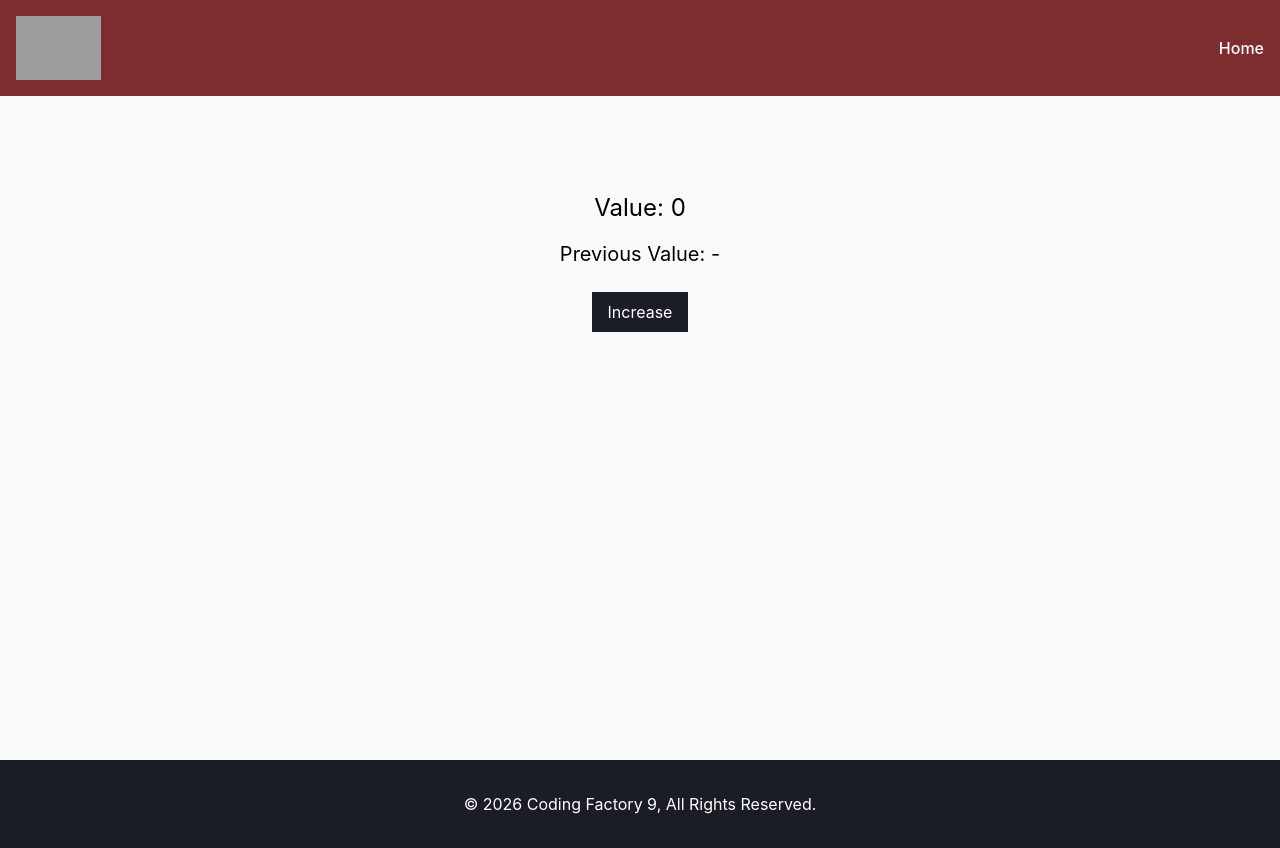
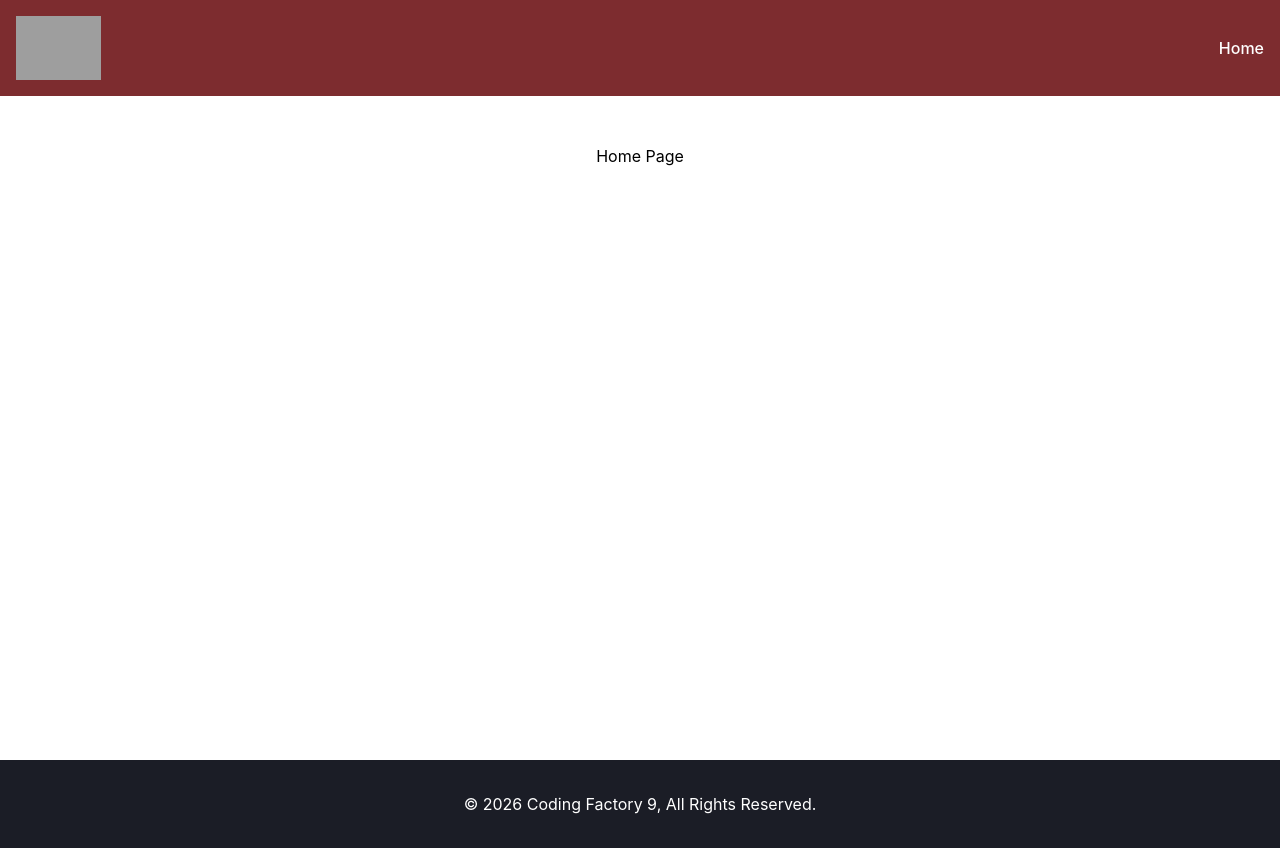
Before and after one commit to PantelisTs/cf9-react, a React (Vite) app: page / in a window 1280 px wide. Built offline with nearby package versions, Linux system fonts and the light colour scheme; grey boxes are pictures that could not be loaded.

Commit message:
chore: learning react-router library

```diff
--- a/src/App.tsx
+++ b/src/App.tsx
@@ -2,12 +2,20 @@
 // import ArrowFunctionalComponentWithProps from "./components/LessonThree/ArrowFunctionalComponentWithProps.tsx";
 // import ClassComponent from "./components/LessonTwo/ClassComponent.tsx";
 // import ArrowFunctionalComponent from "./components/LessonTwo/ArrowFunctionalComponent.tsx";
-import Layout from "./components/Layout.tsx";
+// import Layout from "./components/Layout.tsx";
 // import AutoRedirect from "./components/LessonSix/AutoRedirect.tsx";
 // import AutoRedirectAdvanced from "./components/LessonSix/AutoRedirectAdvanced.tsx";
 // import WindowSize from "./components/LessonSix/WindowSize.tsx";
 // import FocusInput from "./components/LessonSix/FocusInput.tsx";
-import PreviousValue from "./components/LessonSix/PreviousValue.tsx";
+// import PreviousValue from "./components/LessonSix/PreviousValue.tsx";
+// import {useEffect} from "react";
+import {Route, Routes} from "react-router";
+import NameChanger from "./components/LessonFive/NameChanger.tsx";
+import HomePage from "./pages/HomePage.tsx";
+import Counter from "./components/LessonFour/Counter.tsx";
+import CounterAdvanced from "./components/LessonFour/CounterAdvanced.tsx";
+// import Layout from "./components/Layout.tsx";
+import RouterLayout from "./components/RouterLayout.tsx";
 // import Counter from "./components/LessonFour/Counter.tsx";
 // import CounterAdvanced from "./components/LessonFour/CounterAdvanced.tsx";
 // import ClassCounter from "./components/LessonFour/ClassCounter.tsx";
@@ -74,6 +82,10 @@
     //     alert("Hello World!");
     // });
 
+    // useEffect(() => {
+    //     history.pushState({}, "", "/about");
+    // }, []);
+
     return (
     <>
       {/*<FunctionalComponent />*/}
@@ -116,13 +128,52 @@
 
 
         {/*LESSON SIX*/}
-        <Layout addClasses="bg-gray-50">
-            {/*<AutoRedirect/>*/}
-            {/*<AutoRedirectAdvanced />*/}
-            {/*<WindowSize/>*/}
-            {/*<FocusInput/>*/}
-            <PreviousValue/>
-        </Layout>
+        {/*<Layout addClasses="bg-gray-50">*/}
+        {/*    /!*<AutoRedirect/>*!/*/}
+        {/*    /!*<AutoRedirectAdvanced />*!/*/}
+        {/*    /!*<WindowSize/>*!/*/}
+        {/*    /!*<FocusInput/>*!/*/}
+        {/*    <PreviousValue/>*/}
+        {/*</Layout>*/}
+
+        {/*/*/}
+        {/*/examples/name-changer*/}
+        {/*/examples/counter*/}
+        {/*/examples/counter-advanced*/}
+
+
+
+            {/*<Layout>*/}
+                <Routes>
+                    <Route element={<RouterLayout/>}>
+                        <Route index element={<HomePage />} />
+
+                        <Route path="examples">
+                            <Route index element={<NameChanger />} />
+                            <Route path="name-changer" element={<NameChanger />} />
+                            <Route path="counter" element={<Counter />} />
+                            <Route path="counter-advanced" element={<CounterAdvanced />} />
+                        </Route>
+                    </Route>
+
+
+                {/*/users*/}
+                {/*/users/userId*/}
+                {/*<Route path="users">*/}
+                {/*    <Route index element={<UserListPage/>}/>*/}
+                {/*    <Route path=":userId" element={<UserPage/>}/>*/}
+                {/*</Route>*/}
+
+                {/*<Route path="files/*" element={<File />}/>*/}
+                {/*let params = useParams();*/}
+                {/*let filepath = params["*"]*/}
+
+                {/*<Route path="*" element={<NotFoundPage/>} />*/}
+            </Routes>
+            {/*</Layout>*/}
+
+
+
 
     </>
   )
```
